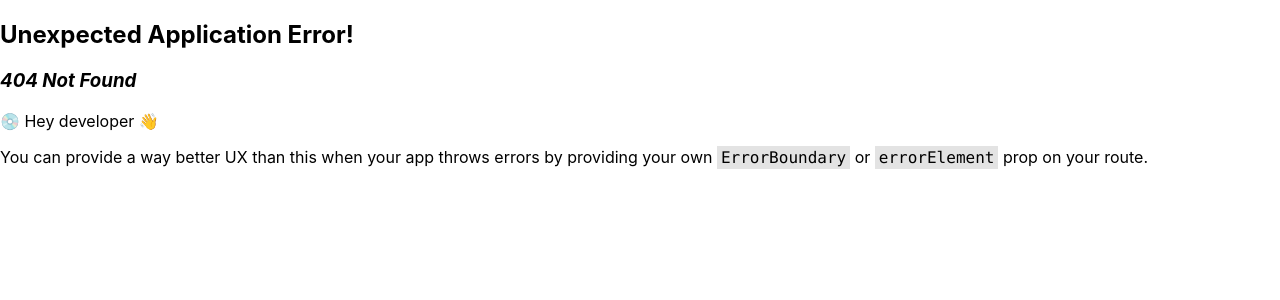
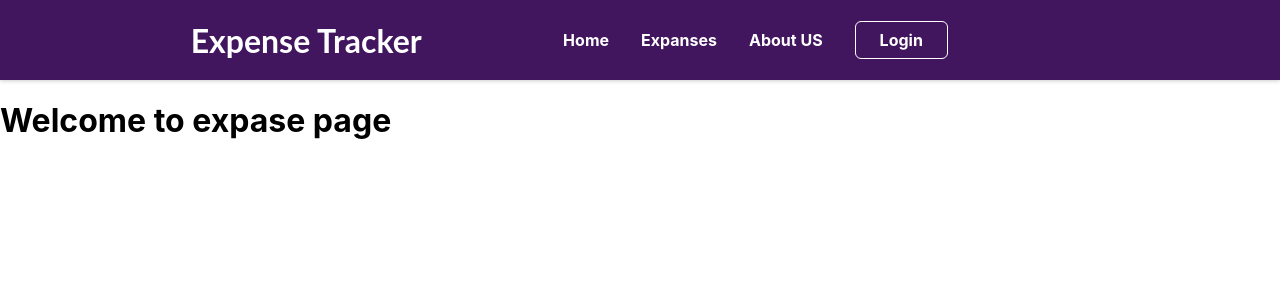
Before and after one commit to MilanTibadiya/Expense-Tracker, a React (Create React App) app in the folder expense-tracker/: page /expenses in a window 1280 px wide. Before the commit this address had no page. Shown: the top 300 px of the page. Built offline with nearby package versions, Linux system fonts and the light colour scheme.

Commit message:
02 (Login Screen)

```diff
--- a/expense-tracker/src/App.js
+++ b/expense-tracker/src/App.js
@@ -1,15 +1,17 @@
 import React, { Fragment } from "react";
 import { createBrowserRouter, RouterProvider } from "react-router-dom";
 
-import Signup from "./components/Auth/Signup";
 import Header from './components/Header/Header'
+import AuthForm from "./components/Auth/AuthForm";
+import Expenses from "./components/Pages/Expenses/Expenses";
 
 var router = createBrowserRouter( [
   {
     path: '/',
     element: <Header/>,
     children: [
-      { path: "/", element: <Signup/> },
+      { path: "/", element: <AuthForm/> },
+      { path: "/expenses", element: <Expenses/> },
     ],
   },
 ]);
--- a/expense-tracker/src/components/Auth/Signup.js
+++ b/expense-tracker/src/components/Auth/AuthForm.js
@@ -1,10 +1,13 @@
 import { useState, useRef} from 'react';
+import { useNavigate } from 'react-router-dom';
+
 import { ToastContainer, toast } from 'react-toastify';
 import 'react-toastify/dist/ReactToastify.css';
+import classes from './AuthForm.module.css';
 
-import classes from './Signup.module.css';
+const AuthForm = () => {
+  const navigate = useNavigate();
 
-const Signup = () => {
   const emailInputRef = useRef();
   const passwordInputRef = useRef();
   const confirmPasswordInputRef = useRef();
@@ -61,13 +64,14 @@ const Signup = () => {
           if(data && data.error && data.error.message) {
           errorMessage = data.error.message
           }
-        return toast(data.error.message);
+        return toast(errorMessage);
         // throw new Error(errorMessage);
         })
       }
     })
     .then((data) => {
       if(data){
+      navigate('/expenses')
       console.log('User has successfully signed up')
       return toast('sucsess');
       }
@@ -125,4 +129,4 @@ return (
   );
 };
 
-export default Signup;
+export default AuthForm;
--- a/expense-tracker/src/components/Header/Header.js
+++ b/expense-tracker/src/components/Header/Header.js
@@ -14,10 +14,11 @@ const MainNavigation = () => {
       <nav>
         <ul>
           <li><NavLink>Home</NavLink></li>
-          <li><NavLink>Expanses</NavLink></li>
+          <li><NavLink to='/expenses'>Expanses</NavLink></li>
           <li><NavLink>About US</NavLink></li>
-          <li>
+          <li><NavLink to='/'>
             <button>Login</button>
+            </NavLink>
           </li>
         </ul>
       </nav>
--- a/expense-tracker/src/components/Header/Header.module.css
+++ b/expense-tracker/src/components/Header/Header.module.css
@@ -32,7 +32,7 @@
     text-decoration: none;
     color: white;
     font-weight: bold;
-    padding: 8px;
+    padding: 8px 0px;
   }
 
   .header button {
--- /dev/null
+++ b/expense-tracker/src/components/Pages/Expenses/Expenses.js
@@ -0,0 +1,9 @@
+import React from "react";
+
+const Expenses = () => {
+    return (
+        <h1>Welcome to expase page</h1>
+    );
+};
+
+export default Expenses;
```
Also changed, not shown: expense-tracker/src/components/Auth/AuthForm.module.css (renamed from expense-tracker/src/components/Auth/Signup.module.css).
